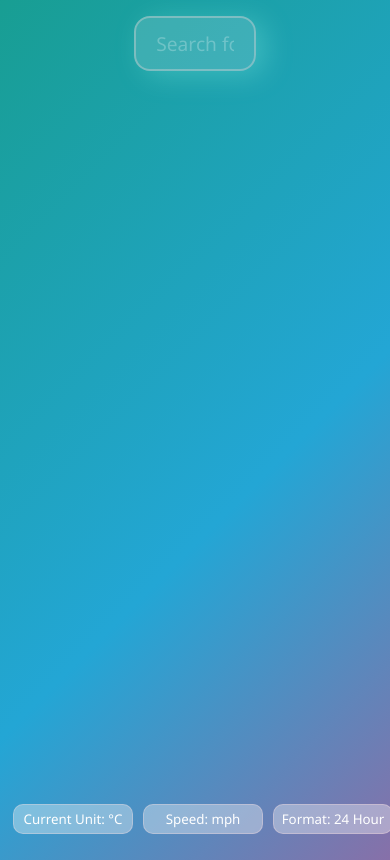
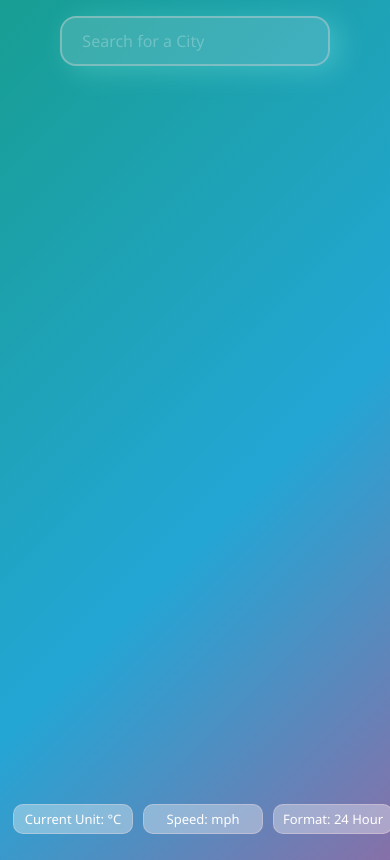
Before and after one commit to jxcg/tw-weather, a Flask app: page / in a window 390 px wide. Run offline with Flask 3, Linux system fonts and the light colour scheme; parts of the project's set-up code (start-up, migrations or seed data) failed here and were passed over.

Commit message:
Main: Added Mobile Support

```diff
--- a/static/script.js
+++ b/static/script.js
@@ -201,7 +201,16 @@
         }
         else {
             console.log(data);
-            document.getElementById('cityWeatherDetails').style.fontSize = '24px';
+            const deviceWidth = document.documentElement.clientWidth;
+
+            if (deviceWidth < 768) {
+                document.getElementById('cityWeatherDetails').style.fontSize = '18px';
+            }
+            else {
+                document.getElementById('cityWeatherDetails').style.fontSize = '24px';
+
+            }
+
             document.getElementById('cityWeatherDetails').textContent = `${capitalizeFirstLetter(data.description)}`
             return data;
         }
--- a/static/style.css
+++ b/static/style.css
@@ -7,6 +7,12 @@
 ::placeholder {
     color: rgba(255, 255, 255, 0.253);
 }
+
+body {
+    max-height: 100%;
+    max-width: 100%;
+    overflow-x: hidden;
+  }
 
 input[type=text] {
     font-family: Noto Sans, Helvetica, sans-serif;
@@ -189,3 +195,69 @@
 ul {
     list-style-type: none;
 }
+
+/* Mobile Styles */
+@media (max-width: 768px) {
+
+    .userInput {
+      width: 90%;
+    }
+
+    input[type=text] {
+      width: 80%;
+      font-size: medium;
+    }
+
+    input[type=text]:focus {
+      width: 85%;
+    }
+
+    #weatherMiscBox {
+      width: 80%;
+    }
+
+    #mainTemp {
+      width: 90%;
+      font-size: 48px;
+    }
+
+    #cityWeatherDetails {
+      font-size: large;
+    }
+
+    #currentTime {
+      font-size: large;
+    }
+
+    #minTemp, #maxTemp, #sunrise, #sunset {
+      width: 45%;
+      font-size: medium;
+    }
+
+    #weatherWindSpeed, #pressure {
+      width: 90%;
+      font-size: medium;
+    }
+
+    #changeUnit, #changeSpeedUnit, #changeTimeFormat {
+      font-size: small;
+    }
+
+    #changeUnit:active, #changeSpeedUnit:active, #changeTimeFormat:active {
+      width: 130px;
+      font-size: 12px;
+      font-weight: 400;
+    }
+
+    #footer {
+        margin: auto;
+        position: absolute;
+        bottom: 0;
+        width: 100%;
+        height: 2.5rem;
+        display: flex;
+        justify-content: center;
+        align-items: center;
+        padding: 5px;
+    }
+  }
```
